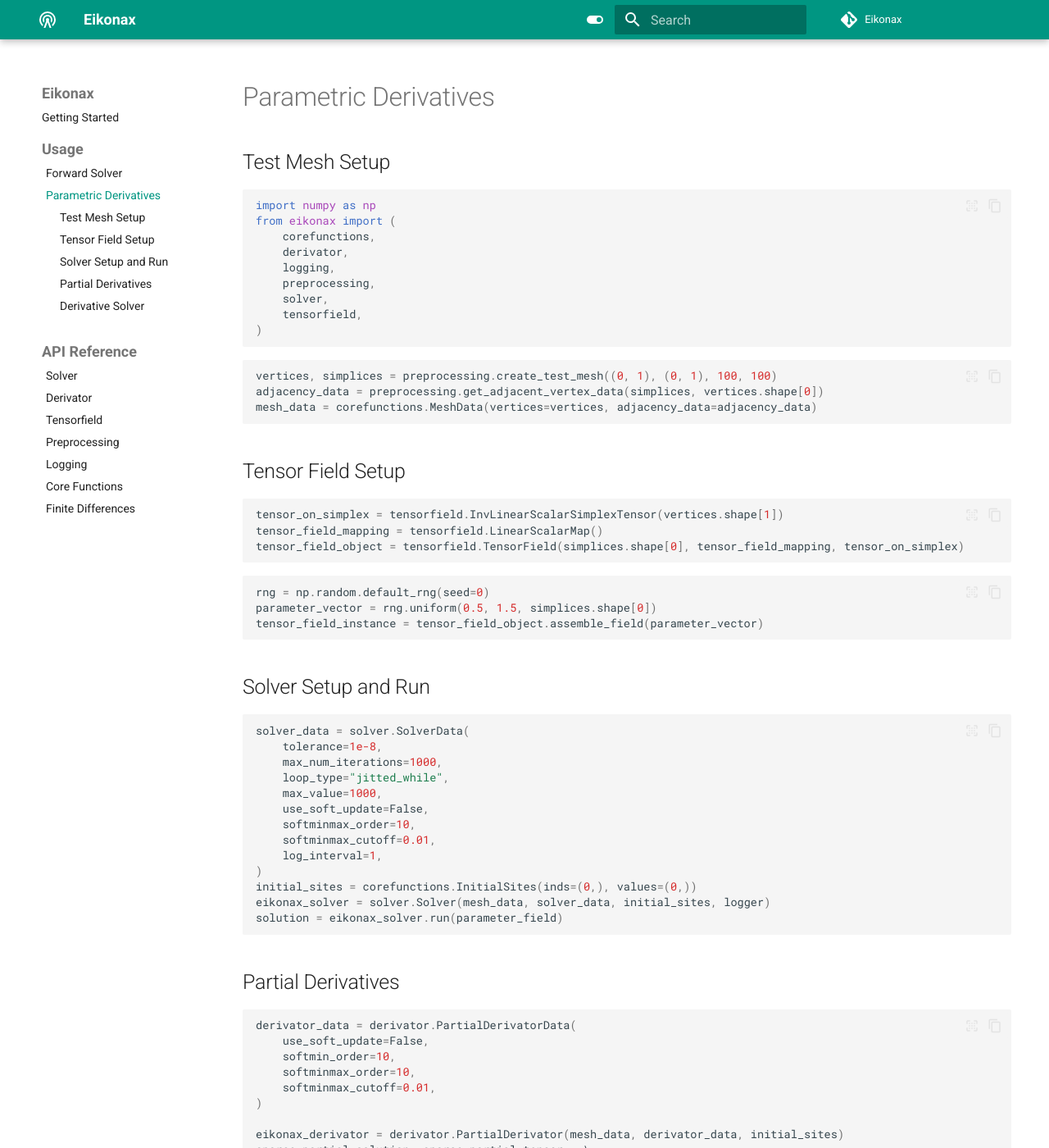
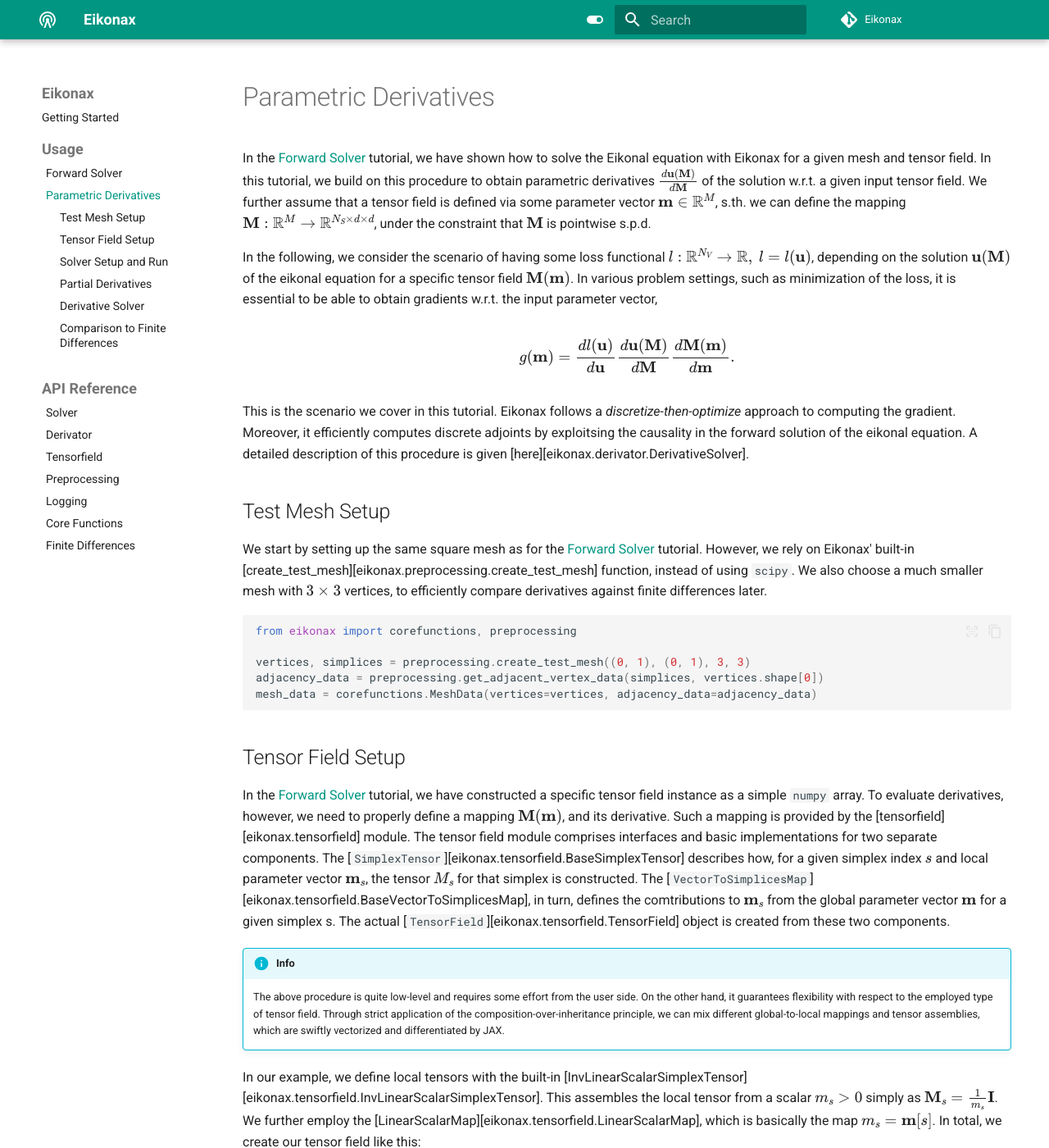
Before and after one commit to UQatKIT/Eikonax, an MkDocs documentation site: the page built from docs/usage/derivatives.md, in a window 1280 px wide and 1400 px high. Shown: the whole window at 82% size. Built offline with MkDocs 1.6.1 and Material for MkDocs 9.7.7, drawn with Linux system fonts in a browser that asks for light colours; comment, search, counter and statistics services are not loaded; some of the changed text lies outside the part shown.

Commit message:
docs(usage): Update docs, add first part of derivator tutorial

````diff
--- a/docs/usage/derivatives.md
+++ b/docs/usage/derivatives.md
@@ -1,44 +1,90 @@
 # Parametric Derivatives
+
+In the [Forward Solver](./solve.md) tutorial, we have shown how to solve the Eikonal equation with
+Eikonax for a given mesh and tensor field. In this tutorial, we build on this procedure to obtain
+parametric derivatives $\frac{d\mathbf{u}(\mathbf{M})}{d\mathbf{M}}$ of the solution w.r.t.
+a given input tensor field. We further assume that a tensor field is defined via some parameter vector
+$\mathbf{m}\in\mathbb{R}^M$, s.th. we can define the mapping $\mathbf{M}: \mathbb{R}^M \to \mathbb{R}^{N_S\times d\times d}$,
+under the constraint that $\mathbf{M}$ is pointwise s.p.d.
+
+In the following, we consider the scenario of having some loss functional
+$l: \mathbb{R}^{N_V} \to \mathbb{R},\ l = l(\mathbf{u})$, depending on the solution $\mathbf{u}(\mathbf{M})$
+of the eikonal equation for a specific tensor field $\mathbf{M}(\mathbf{m})$. In various problem settings,
+such as minimization of the loss, it is essential to be able to obtain gradients w.r.t. the input parameter
+vector,
+
+$$
+    g(\mathbf{m}) = \frac{d l(\mathbf{u})}{d\mathbf{u}}\frac{d\mathbf{u}(\mathbf{M})}{d\mathbf{M}}\frac{d\mathbf{M}(\mathbf{m})}{d\mathbf{m}}.
+$$
+
+This is the scenario we cover in this tutorial. Eikonax follows a *discretize-then-optimize* approach
+to computing the gradient. Moreover, it efficiently computes discrete adjoints by exploitsing the causality in the
+forward solution of the eikonal equation. A detailed description of this procedure is given
+[here][eikonax.derivator.DerivativeSolver].
 
 ## Test Mesh Setup
 
-```py
-import numpy as np
-from eikonax import (
-    corefunctions,
-    derivator,
-    logging,
-    preprocessing,
-    solver,
-    tensorfield,
-)
-```
+We start by setting up the same square mesh as for the [Forward Solver](./solve.md) tutorial.
+However, we rely on Eikonax' built-in [create_test_mesh][eikonax.preprocessing.create_test_mesh] function,
+instead of using `scipy`. We also choose a much smaller mesh with $3\times 3$ vertices, to efficiently
+compare derivatives against finite differences later.
 
 ```py
-vertices, simplices = preprocessing.create_test_mesh((0, 1), (0, 1), 100, 100)
+from eikonax import corefunctions, preprocessing
+
+vertices, simplices = preprocessing.create_test_mesh((0, 1), (0, 1), 3, 3)
 adjacency_data = preprocessing.get_adjacent_vertex_data(simplices, vertices.shape[0])
 mesh_data = corefunctions.MeshData(vertices=vertices, adjacency_data=adjacency_data)
 ```
 
 ## Tensor Field Setup
 
+In the [Forward Solver](./solve.md) tutorial, we have constructed a specific tensor field instance as a simple
+`numpy` array. To evaluate derivatives, however, we need to properly define a mapping $\mathbf{M}(\mathbf{m})$,
+and its derivative. Such a mapping is provided by the [tensorfield][eikonax.tensorfield] module.
+The tensor field module comprises interfaces and basic implementations for two separate components.
+The [`SimplexTensor`][eikonax.tensorfield.BaseSimplexTensor] describes how, for a given simplex index
+$s$ and local parameter vector $\mathbf{m}_s$, the tensor $M_s$ for that simplex is constructed.
+The [`VectorToSimplicesMap`][eikonax.tensorfield.BaseVectorToSimplicesMap], in turn, defines the
+comtributions to $\mathbf{m}_s$ from the global parameter vector $\mathbf{m}$ for a given simplex s.
+The actual [`TensorField`][eikonax.tensorfield.TensorField] object is created from these two components.
+
+!!! info
+    The above procedure is quite low-level and requires some effort from the user side. On the other
+    hand, it guarantees flexibility with respect to the employed type of tensor field. Through strict
+    application of the composition-over-inheritance principle, we can mix different global-to-local
+    mappings and tensor assemblies, which are swiftly vectorized and differentiated by JAX.
+
+In our example, we define local tensors with the built-in [InvLinearScalarSimplexTensor][eikonax.tensorfield.InvLinearScalarSimplexTensor]. This assembles the local tensor from a scalar $m_s > 0$
+simply as $\mathbf{M}_s = \frac{1}{m_s}\mathbf{I}$. We further employ the [LinearScalarMap][eikonax.tensorfield.LinearScalarMap],
+which is basically the map $m_s = \mathbf{m}[s]$. In total, we create our tensor field like this:
 ```py
+from eikonax import tensorfield
+
 tensor_on_simplex = tensorfield.InvLinearScalarSimplexTensor(vertices.shape[1])
 tensor_field_mapping = tensorfield.LinearScalarMap()
 tensor_field_object = tensorfield.TensorField(simplices.shape[0], tensor_field_mapping, tensor_on_simplex)
 ```
 
+The `tensor_field_object` is an intelligent mapping for any valid input vector $\mathbf{m}$. For
+demonstration purposes, we simply create a random inpur vector and build the tensor field with the
+[`assemble_field`][eikonax.tensorfield.TensorField.assemble_field] method,
 ```py
+import numpy as np
+
 rng = np.random.default_rng(seed=0)
 parameter_vector = rng.uniform(0.5, 1.5, simplices.shape[0])
 tensor_field_instance = tensor_field_object.assemble_field(parameter_vector)
 ```
 
 
-
 ## Solver Setup and Run
 
+We now have all components to conduct a forward solver run with Eikonax, analogously to the one
+described in the [Forward Solver](./solve.md) tutorial.
 ```py
+from eikonax import solver
+
 solver_data = solver.SolverData(
     tolerance=1e-8,
     max_num_iterations=1000,
@@ -47,34 +93,47 @@
     use_soft_update=False,
     softminmax_order=10,
     softminmax_cutoff=0.01,
-    log_interval=1,
 )
 initial_sites = corefunctions.InitialSites(inds=(0,), values=(0,))
-eikonax_solver = solver.Solver(mesh_data, solver_data, initial_sites, logger)
+eikonax_solver = solver.Solver(mesh_data, solver_data, tensor_field_instance)
 solution = eikonax_solver.run(parameter_field)
 ```
 
 ## Partial Derivatives
 
+Evaluating the gradient $g(\mathbf{m})$ is a two-step procedure in Eikonax.
 ```py
+from eikonax import derivator
+
 derivator_data = derivator.PartialDerivatorData(
     use_soft_update=False,
-    softmin_order=10,
-    softminmax_order=10,
-    softminmax_cutoff=0.01,
+    softminmax_order=None,
+    softminmax_cutoff=None,
 )
+eikonax_derivator = derivator.PartialDerivator(mesh_data, derivator_data, initial_sites)
+```
 
-eikonax_derivator = derivator.PartialDerivator(mesh_data, derivator_data, initial_sites)
+```py
 sparse_partial_solution, sparse_partial_tensor = \
     eikonax_derivator.compute_partial_derivatives(solution.values, parameter_field)
+```
+
+```py
 sparse_partial_parameter = \
     tensor_field.assemble_jacobian(solution.values.size, sparse_partial_tensor, parameter_vector)
 ```
 
+
 ## Derivative Solver
+
+```py
+derivative_solver = derivator.DerivativeSolver(solution.values, sparse_partial_solution)
+```
+
 ```py
 loss_grad = np.ones(solution.values.size)
-derivative_solver = derivator.DerivativeSolver(solution.values, sparse_partial_solution)
 adjoint = derivative_solver.solve(loss_grad)
 total_grad = partial_derivative_parameter.T @ adjoint
 ```
+
+## Comparison to Finite Differences
--- a/mkdocs.yml
+++ b/mkdocs.yml
@@ -32,6 +32,8 @@
       toggle:
         icon: material/toggle-switch-off-outline
         name: Switch to light mode
+
+  # Set Icons
   favicon: images/radio_tower.png
   icon:
     annotation: material/plus-circle
````
Also changed, not shown: README.md (+2 -2 lines), docs/index.md (+4 -4 lines), docs/usage/solve.md (+9 -10 lines).
